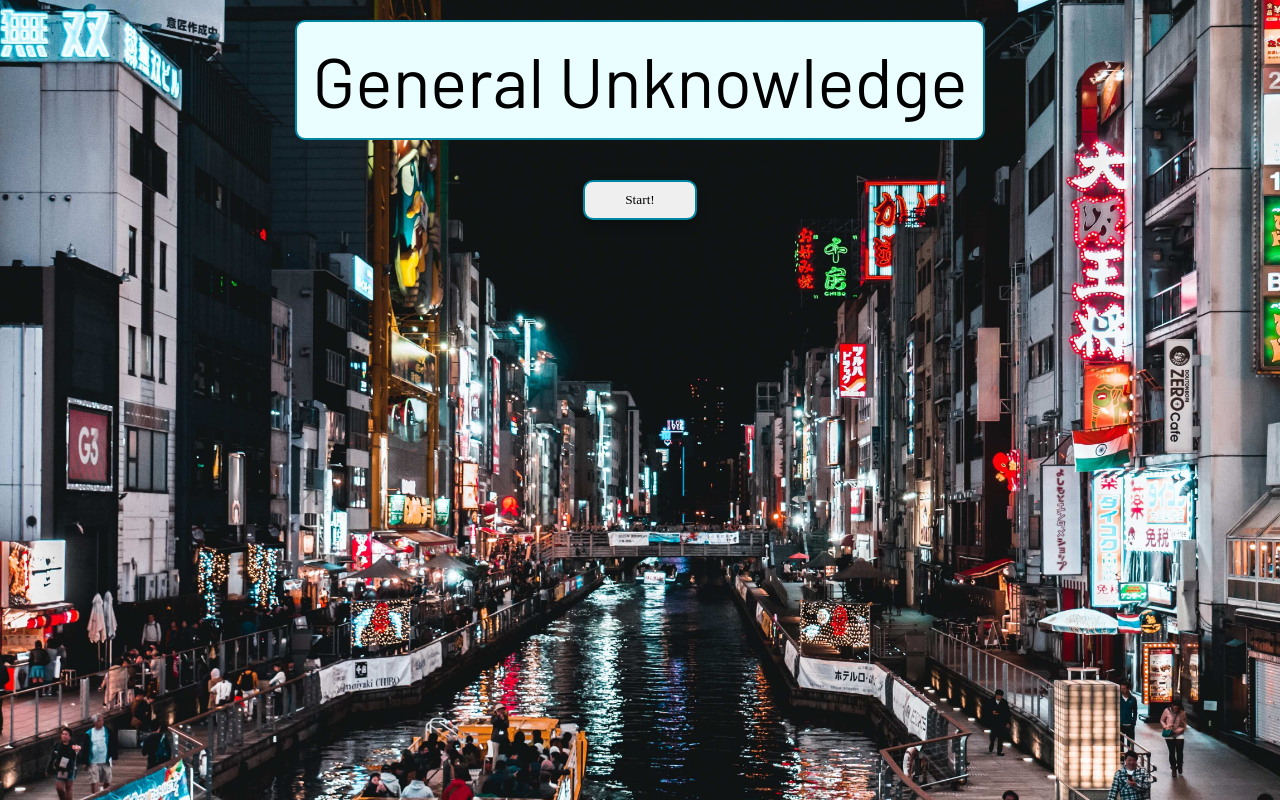
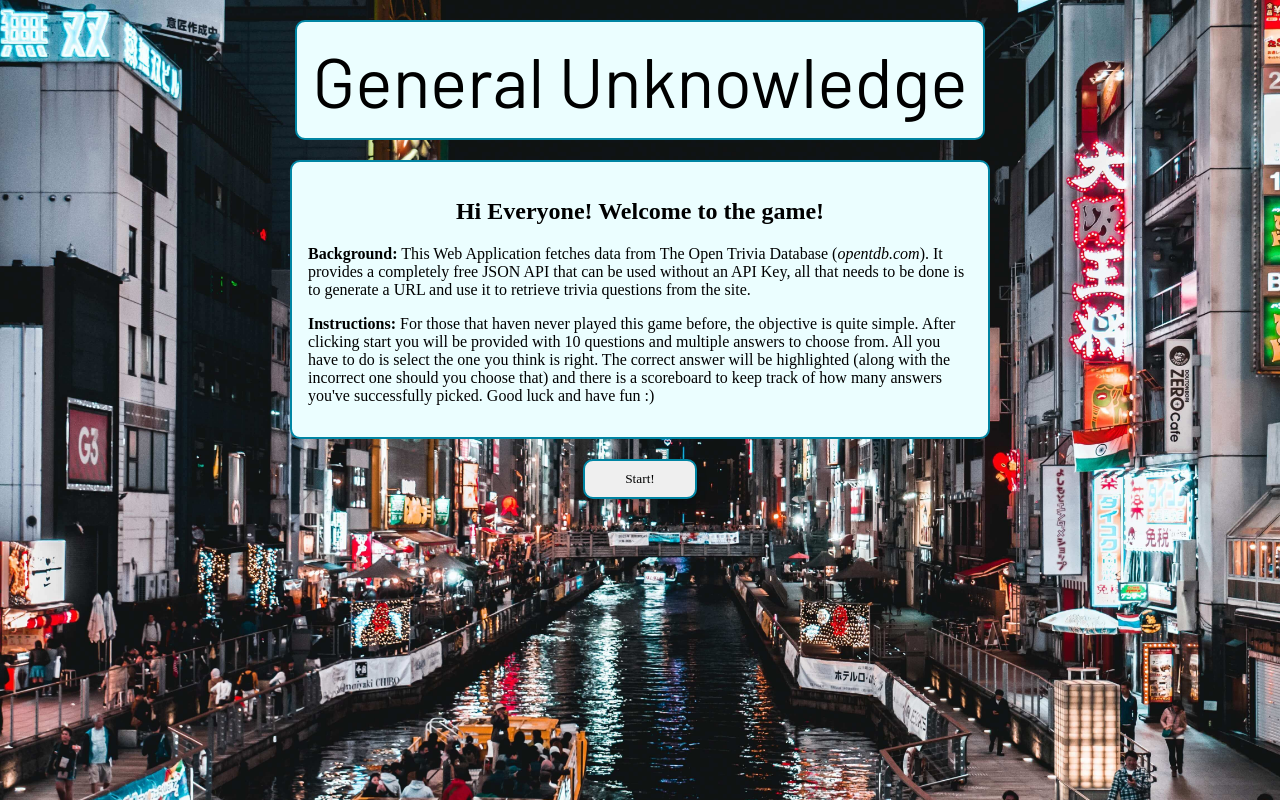
Before and after one commit to JalenCameron/Quiz-Application, a React (Create React App) app: page / in a window 1280 px wide. Built offline with nearby package versions, Linux system fonts and the light colour scheme; a web font is replaced by a local one.

Commit message:
Added a greeting and introduction to the game

```diff
--- a/src/App.styles.ts
+++ b/src/App.styles.ts
@@ -43,6 +43,18 @@ export const GlobalStyle = createGlobalStyle`
         justify-content: center;
         align-items: center;
         height: 350px;
+    }
+
+    .greeting-wrapper {
+        background: #ebfeff;
+        border-radius: 10px;
+        border: 2px solid #0085a3;
+        padding: 1rem;
+        max-width: 700px;
+
+        h2 {
+            text-align: center;
+        }
     }
 `;
 
--- a/src/App.tsx
+++ b/src/App.tsx
@@ -5,6 +5,7 @@ import { fetchQuizQuestions } from './API';
 import { QuestionState, Difficulty } from './API';
 import { GlobalStyle, Wrapper } from './App.styles';
 import LoadingSpinner from './components/LoadingSpinner';
+import Greeting from './components/Greeting';
 
 export type AnswerObject = {
   question: string;
@@ -80,8 +81,11 @@ function App() {
       <GlobalStyle />
       <Wrapper>
         <h1>General Unknowledge</h1>
+
         {!gameOver ? <p className='score'>Score: {score}</p> : null}
+
         {loading && <LoadingSpinner />}
+
         {!loading && !gameOver && (<Question
           questionNumber = {number + 1}
           totalNrOfQuestions = {TOTAL_QUESTIONS}
@@ -90,14 +94,22 @@ function App() {
           userAnswer = {userAnswers ? userAnswers[number] : undefined}
           callback = {checkAnswer}
         />)}
+
         {!gameOver && !loading && userAnswers.length === number + 1 && number !== TOTAL_QUESTIONS - 1 ? (
           <button className='next-question' onClick={nextQuestion}>Next Question</button>
         ) : null}
+
         {/* Showing a 'Start' button for the opening game */}
         {gameOver ? (
-        <button className='start' onClick={startTrivia}>
-          Start!
-        </button>) : null}
+          <>
+            <Greeting />
+
+            <button className='start' onClick={startTrivia}>
+              Start!
+            </button>
+          </>
+        ) : null}
+
         {/* Showing a 'Restart Game' button if they reach the end of the game */}
         {userAnswers.length === TOTAL_QUESTIONS ? (
         <button className='start' onClick={startTrivia}>
--- /dev/null
+++ b/src/components/Greeting.tsx
@@ -0,0 +1,13 @@
+import React from 'react'
+
+function Greeting() {
+  return (
+    <div className='greeting-wrapper'>
+        <h2>Hi Everyone! Welcome to the game!</h2>
+        <p><b>Background:</b> This Web Application fetches data from The Open Trivia Database (<em>opentdb.com</em>). It provides a completely free JSON API that can be used without an API Key, all that needs to be done is to generate a URL and use it to retrieve trivia questions from the site.</p>
+        <p><b>Instructions:</b> For those that haven never played this game before, the objective is quite simple. After clicking start you will be provided with 10 questions and multiple answers to choose from. All you have to do is select the one you think is right. The correct answer will be highlighted (along with the incorrect one should you choose that) and there is a scoreboard to keep track of how many answers you've successfully picked. Good luck and have fun :)</p>
+    </div>
+  )
+}
+
+export default Greeting
```
Also changed, not shown: src/images/japan-snow.jpg (deleted), src/images/japan-street.jpg (deleted).
